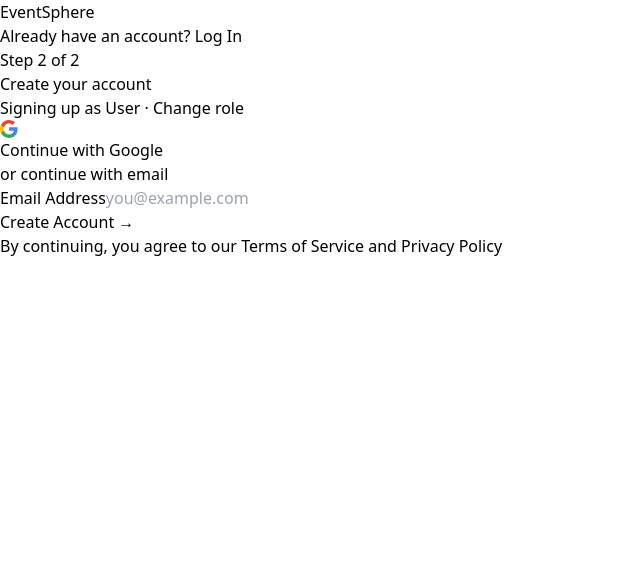
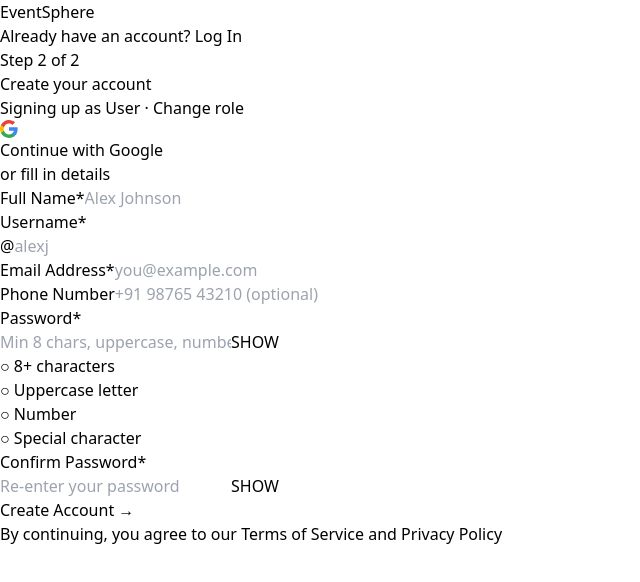
Before and after one commit to Aniruddha1110/EventNest, a React (Vite) app in the folder event-management/: page /signup in a window 1280 px wide. Shown: the top 582 px of the page, without its empty margins (0-640 px from the left). Built offline with nearby package versions, Linux system fonts and the light colour scheme.

Commit message:
Updated the Signup page and added necessary features

```diff
--- a/event-management/src/SignupPage.jsx
+++ b/event-management/src/SignupPage.jsx
@@ -2,95 +2,175 @@
 import { Link, useNavigate, useSearchParams } from "react-router-dom";
 
 const ROLE_LABELS = {
-  user: { label: "User", color: "text-[#a3e635]", badge: "bg-[#a3e635]/10 border-[#a3e635]/20 text-[#a3e635]" },
-  organiser: { label: "Organiser", color: "text-[#818cf8]", badge: "bg-[#818cf8]/10 border-[#818cf8]/20 text-[#818cf8]" },
-  admin: { label: "Admin", color: "text-[#34d399]", badge: "bg-[#34d399]/10 border-[#34d399]/20 text-[#34d399]" },
+  user:      { label: "User",      badge: "bg-[#a3e635]/10 border-[#a3e635]/20 text-[#a3e635]" },
+  organiser: { label: "Organiser", badge: "bg-[#818cf8]/10 border-[#818cf8]/20 text-[#818cf8]" },
+  admin:     { label: "Admin",     badge: "bg-[#34d399]/10 border-[#34d399]/20 text-[#34d399]" },
 };
 
+// ── Password strength checker ─────────────────────────────────────────────
+function getPasswordStrength(pw) {
+  if (!pw) return null;
+  let score = 0;
+  if (pw.length >= 8)                     score++;
+  if (pw.length >= 12)                    score++;
+  if (/[A-Z]/.test(pw))                   score++;
+  if (/[0-9]/.test(pw))                   score++;
+  if (/[^A-Za-z0-9]/.test(pw))           score++;
+
+  if (score <= 1) return { label: "Weak",   color: "bg-[#ef4444]", text: "text-[#ef4444]",   bars: 1 };
+  if (score <= 2) return { label: "Fair",   color: "bg-[#fb923c]", text: "text-[#fb923c]",   bars: 2 };
+  if (score <= 3) return { label: "Good",   color: "bg-[#fbbf24]", text: "text-[#fbbf24]",   bars: 3 };
+  if (score <= 4) return { label: "Strong", color: "bg-[#a3e635]", text: "text-[#a3e635]",   bars: 4 };
+  return            { label: "Very Strong", color: "bg-[#a3e635]", text: "text-[#a3e635]",   bars: 5 };
+}
+
+// ── Input component ───────────────────────────────────────────────────────
+function Field({ label, required, error, children }) {
+  return (
+    <div>
+      <label className="flex items-center gap-1 text-xs font-semibold text-[#5a5a62] uppercase tracking-wider mb-2">
+        {label}
+        {required && <span className="text-[#ef4444]">*</span>}
+      </label>
+      {children}
+      {error && <p className="text-xs text-[#ef4444] mt-1.5">{error}</p>}
+    </div>
+  );
+}
+
+// ─── MAIN COMPONENT ──────────────────────────────────────────────────────────
 export default function SignUpPage() {
   const [searchParams] = useSearchParams();
-  const role = searchParams.get("role") || "user";
+  const role     = searchParams.get("role") || "user";
   const roleInfo = ROLE_LABELS[role] || ROLE_LABELS.user;
+  const isOrganiser = role === "organiser";
 
-  const [email, setEmail] = useState("");
-  const [loading, setLoading] = useState(false);
-  const [error, setError] = useState("");
   const navigate = useNavigate();
 
-  const isValidEmail = (val) => /^[^\s@]+@[^\s@]+\.[^\s@]+$/.test(val);
+  const [form, setForm] = useState({
+    fullName: "",
+    username: "",
+    email:    "",
+    phone:    "",
+    password: "",
+    confirm:  "",
+  });
 
-  const handleEmailSignup = async () => {
-    if (!isValidEmail(email)) {
-      setError("Please enter a valid email address.");
-      return;
-    }
-    setError("");
+  const [errors, setErrors]       = useState({});
+  const [showPw, setShowPw]       = useState(false);
+  const [showConfirm, setShowConfirm] = useState(false);
+  const [loading, setLoading]     = useState(false);
+
+  const strength = getPasswordStrength(form.password);
+
+  const set = (field) => (e) => {
+    setForm((prev) => ({ ...prev, [field]: e.target.value }));
+    setErrors((prev) => ({ ...prev, [field]: "" }));
+  };
+
+  // ── Validation ────────────────────────────────────────────────────────
+  const validate = () => {
+    const e = {};
+
+    if (!form.fullName.trim())
+      e.fullName = "Full name is required.";
+
+    if (!form.username.trim())
+      e.username = "Username is required.";
+    else if (!/^[a-zA-Z0-9_]{3,20}$/.test(form.username))
+      e.username = "3–20 characters, letters, numbers and _ only.";
+
+    if (!form.email.trim())
+      e.email = "Email is required.";
+    else if (!/^[^\s@]+@[^\s@]+\.[^\s@]+$/.test(form.email))
+      e.email = "Enter a valid email address.";
+
+    if (isOrganiser && !form.phone.trim())
+      e.phone = "Phone number is mandatory for organisers.";
+    else if (form.phone && !/^\+?[0-9\s\-]{7,15}$/.test(form.phone))
+      e.phone = "Enter a valid phone number.";
+
+    if (!form.password)
+      e.password = "Password is required.";
+    else if (form.password.length < 8)
+      e.password = "Password must be at least 8 characters.";
+    else if (!/[A-Z]/.test(form.password))
+      e.password = "Must contain at least one uppercase letter.";
+    else if (!/[0-9]/.test(form.password))
+      e.password = "Must contain at least one number.";
+    else if (!/[^A-Za-z0-9]/.test(form.password))
+      e.password = "Must contain at least one special character (!@#$...).";
+
+    if (!form.confirm)
+      e.confirm = "Please confirm your password.";
+    else if (form.password !== form.confirm)
+      e.confirm = "Passwords do not match.";
+
+    return e;
+  };
+
+  // ── Submit ────────────────────────────────────────────────────────────
+  const handleSubmit = async () => {
+    const e = validate();
+    if (Object.keys(e).length > 0) { setErrors(e); return; }
+
     setLoading(true);
-
     // TODO: Call backend POST /api/auth/send-otp { email, role }
-    // Simulating API delay for now
     await new Promise((r) => setTimeout(r, 800));
     setLoading(false);
 
-    // Navigate to OTP verification page, carry email + role + mode
-    navigate(`/verify-otp?email=${encodeURIComponent(email)}&role=${role}&mode=signup`);
+    navigate(`/verify-otp?email=${encodeURIComponent(form.email)}&role=${role}&mode=signup`);
   };
 
   const handleGoogleSignup = () => {
-    // TODO: Redirect to Spring Boot Google OAuth endpoint
-    // window.location.href = `http://localhost:9090/oauth2/authorization/google?role=${role}`;
+    // TODO: window.location.href = `http://localhost:9090/oauth2/authorization/google?role=${role}`;
     alert("Google OAuth — connect Spring Boot backend first.");
   };
 
+  const inputClass = (field) =>
+    `w-full bg-[#0c0c0f] border rounded-xl px-4 py-3 text-sm text-white outline-none transition-colors placeholder:text-[#3a3a42] ${
+      errors[field] ? "border-[#ef4444]" : "border-[#1e1e22] focus:border-[#a3e635]"
+    }`;
+
+  // ─────────────────────────────────────────────────────────────────────
   return (
     <div className="min-h-screen bg-[#0c0c0f] text-white flex flex-col">
 
       {/* ── HEADER ──────────────────────────────────────────────────── */}
-      <header className="flex items-center justify-between px-12 h-16 border-b border-[#1e1e22]">
+      <header className="flex items-center justify-between px-12 h-16 border-b border-[#1e1e22] sticky top-0 z-50 bg-[#0c0c0f]/90 backdrop-blur-md">
         <Link to="/" className="font-bold text-xl tracking-tight text-white no-underline">
           Event<span className="text-[#a3e635]">Sphere</span>
         </Link>
         <p className="text-sm text-[#5a5a62]">
           Already have an account?{" "}
-          <Link to="/login" className="text-[#a3e635] font-semibold hover:underline">
-            Log In
-          </Link>
+          <Link to="/login" className="text-[#a3e635] font-semibold hover:underline">Log In</Link>
         </p>
       </header>
 
       {/* ── MAIN ────────────────────────────────────────────────────── */}
-      <main className="flex-1 flex items-center justify-center px-6 py-16">
-        <div className="w-full max-w-md">
+      <main className="flex-1 flex items-start justify-center px-6 py-12">
+        <div className="w-full max-w-lg">
 
-          {/* Step indicator */}
+          {/* Title */}
           <div className="text-center mb-8">
-            <p className="text-xs font-bold uppercase tracking-widest text-[#a3e635] mb-3">
-              Step 2 of 2
-            </p>
-            <h1 className="text-3xl font-extrabold text-white tracking-tight mb-2">
-              Create your account
-            </h1>
+            <p className="text-xs font-bold uppercase tracking-widest text-[#a3e635] mb-3">Step 2 of 2</p>
+            <h1 className="text-3xl font-extrabold text-white tracking-tight mb-2">Create your account</h1>
             <p className="text-[#5a5a62] text-sm">
               Signing up as{" "}
               <span className={`font-bold px-2 py-0.5 rounded-full border text-xs uppercase tracking-wider ${roleInfo.badge}`}>
                 {roleInfo.label}
               </span>
-              {" "}·{" "}
-              <Link to="/roleselect" className="text-[#a3e635] hover:underline text-xs">
-                Change role
-              </Link>
+              {" · "}
+              <Link to="/roleselect" className="text-[#a3e635] hover:underline text-xs">Change role</Link>
             </p>
           </div>
 
           {/* Card */}
           <div className="bg-[#111115] border border-[#1e1e22] rounded-2xl p-8">
 
-            {/* Google OAuth button */}
-            <button
-              onClick={handleGoogleSignup}
-              className="w-full flex items-center justify-center gap-3 bg-white text-[#1a1a1a] font-semibold text-sm py-3.5 rounded-xl hover:bg-gray-100 transition-all mb-6"
-            >
-              {/* Google G icon */}
+            {/* Google button */}
+            <button onClick={handleGoogleSignup}
+              className="w-full flex items-center justify-center gap-3 bg-white text-[#1a1a1a] font-semibold text-sm py-3.5 rounded-xl hover:bg-gray-100 transition-all mb-6">
               <svg width="18" height="18" viewBox="0 0 18 18">
                 <path fill="#4285F4" d="M17.64 9.2c0-.637-.057-1.251-.164-1.84H9v3.481h4.844c-.209 1.125-.843 2.078-1.796 2.717v2.258h2.908c1.702-1.567 2.684-3.874 2.684-6.615z"/>
                 <path fill="#34A853" d="M9 18c2.43 0 4.467-.806 5.956-2.184l-2.908-2.258c-.806.54-1.837.86-3.048.86-2.344 0-4.328-1.584-5.036-3.711H.957v2.332C2.438 15.983 5.482 18 9 18z"/>
@@ -103,53 +183,138 @@
             {/* Divider */}
             <div className="flex items-center gap-4 mb-6">
               <div className="flex-1 h-px bg-[#1e1e22]" />
-              <span className="text-xs text-[#3a3a42] font-semibold uppercase tracking-wider">or continue with email</span>
+              <span className="text-xs text-[#3a3a42] font-semibold uppercase tracking-wider">or fill in details</span>
               <div className="flex-1 h-px bg-[#1e1e22]" />
             </div>
 
-            {/* Email input */}
-            <div className="mb-4">
-              <label className="block text-xs font-semibold text-[#5a5a62] uppercase tracking-wider mb-2">
-                Email Address
-              </label>
-              <input
-                type="email"
-                placeholder="you@example.com"
-                value={email}
-                onChange={(e) => { setEmail(e.target.value); setError(""); }}
-                onKeyDown={(e) => e.key === "Enter" && handleEmailSignup()}
-                className="w-full bg-[#0c0c0f] border border-[#1e1e22] rounded-xl px-4 py-3.5 text-sm text-white outline-none focus:border-[#a3e635] transition-colors placeholder:text-[#3a3a42]"
-              />
-              {error && (
-                <p className="text-xs text-[#ef4444] mt-2">{error}</p>
-              )}
+            {/* Form fields */}
+            <div className="space-y-4">
+
+              {/* Full name + Username — side by side */}
+              <div className="grid grid-cols-2 gap-4">
+                <Field label="Full Name" required error={errors.fullName}>
+                  <input type="text" placeholder="Alex Johnson"
+                    value={form.fullName} onChange={set("fullName")}
+                    className={inputClass("fullName")} />
+                </Field>
+                <Field label="Username" required error={errors.username}>
+                  <div className="relative">
+                    <span className="absolute left-4 top-1/2 -translate-y-1/2 text-[#3a3a42] text-sm">@</span>
+                    <input type="text" placeholder="alexj"
+                      value={form.username} onChange={set("username")}
+                      className={`${inputClass("username")} pl-8`} />
+                  </div>
+                </Field>
+              </div>
+
+              {/* Email */}
+              <Field label="Email Address" required error={errors.email}>
+                <input type="email" placeholder="you@example.com"
+                  value={form.email} onChange={set("email")}
+                  className={inputClass("email")} />
+              </Field>
+
+              {/* Phone */}
+              <Field
+                label="Phone Number"
+                required={isOrganiser}
+                error={errors.phone}
+              >
+                <input type="tel" placeholder={isOrganiser ? "+91 98765 43210 (required)" : "+91 98765 43210 (optional)"}
+                  value={form.phone} onChange={set("phone")}
+                  className={inputClass("phone")} />
+                {isOrganiser && !errors.phone && (
+                  <p className="text-xs text-[#818cf8] mt-1">Required for organisers — attendees may contact you.</p>
+                )}
+              </Field>
+
+              {/* Password */}
+              <Field label="Password" required error={errors.password}>
+                <div className="relative">
+                  <input
+                    type={showPw ? "text" : "password"}
+                    placeholder="Min 8 chars, uppercase, number, symbol"
+                    value={form.password} onChange={set("password")}
+                    className={`${inputClass("password")} pr-12`} />
+                  <button type="button" onClick={() => setShowPw(!showPw)}
+                    className="absolute right-4 top-1/2 -translate-y-1/2 text-[#5a5a62] hover:text-white transition-colors text-xs font-bold">
+                    {showPw ? "HIDE" : "SHOW"}
+                  </button>
+                </div>
+
+                {/* Strength bars */}
+                {form.password && strength && (
+                  <div className="mt-2">
+                    <div className="flex gap-1 mb-1">
+                      {[1,2,3,4,5].map((n) => (
+                        <div key={n} className={`h-1 flex-1 rounded-full transition-all ${
+                          n <= strength.bars ? strength.color : "bg-[#1e1e22]"
+                        }`} />
+                      ))}
+                    </div>
+                    <p className={`text-xs font-semibold ${strength.text}`}>{strength.label}</p>
+                  </div>
+                )}
+
+                {/* Requirements hint */}
+                {!errors.password && (
+                  <div className="mt-2 grid grid-cols-2 gap-x-4 gap-y-0.5">
+                    {[
+                      { rule: form.password.length >= 8,            label: "8+ characters" },
+                      { rule: /[A-Z]/.test(form.password),          label: "Uppercase letter" },
+                      { rule: /[0-9]/.test(form.password),          label: "Number" },
+                      { rule: /[^A-Za-z0-9]/.test(form.password),   label: "Special character" },
+                    ].map(({ rule, label }) => (
+                      <p key={label} className={`text-xs flex items-center gap-1 ${rule ? "text-[#a3e635]" : "text-[#3a3a42]"}`}>
+                        <span>{rule ? "✓" : "○"}</span> {label}
+                      </p>
+                    ))}
+                  </div>
+                )}
+              </Field>
+
+              {/* Confirm password */}
+              <Field label="Confirm Password" required error={errors.confirm}>
+                <div className="relative">
+                  <input
+                    type={showConfirm ? "text" : "password"}
+                    placeholder="Re-enter your password"
+                    value={form.confirm} onChange={set("confirm")}
+                    className={`${inputClass("confirm")} pr-12`} />
+                  <button type="button" onClick={() => setShowConfirm(!showConfirm)}
+                    className="absolute right-4 top-1/2 -translate-y-1/2 text-[#5a5a62] hover:text-white transition-colors text-xs font-bold">
+                    {showConfirm ? "HIDE" : "SHOW"}
+                  </button>
+                </div>
+                {/* Match indicator */}
+                {form.confirm && form.password && !errors.confirm && (
+                  <p className={`text-xs mt-1 flex items-center gap-1 ${form.password === form.confirm ? "text-[#a3e635]" : "text-[#ef4444]"}`}>
+                    {form.password === form.confirm ? "✓ Passwords match" : "✕ Passwords do not match"}
+                  </p>
+                )}
+              </Field>
+
             </div>
 
-            {/* Submit button */}
-            <button
-              onClick={handleEmailSignup}
-              disabled={loading}
-              className="w-full bg-[#a3e635] text-[#0c0c0f] font-bold text-sm py-3.5 rounded-xl hover:bg-[#b8f056] transition-all disabled:opacity-60 disabled:cursor-not-allowed flex items-center justify-center gap-2"
-            >
+            {/* Submit */}
+            <button onClick={handleSubmit} disabled={loading}
+              className="w-full mt-6 bg-[#a3e635] text-[#0c0c0f] font-bold text-sm py-3.5 rounded-xl hover:bg-[#b8f056] transition-all disabled:opacity-60 disabled:cursor-not-allowed flex items-center justify-center gap-2">
               {loading ? (
                 <>
                   <span className="w-4 h-4 border-2 border-[#0c0c0f]/30 border-t-[#0c0c0f] rounded-full animate-spin" />
                   Sending OTP...
                 </>
-              ) : (
-                "Create Account →"
-              )}
+              ) : "Create Account →"}
             </button>
 
             {/* Terms */}
-            <p className="text-xs text-[#3a3a42] text-center mt-5 leading-relaxed">
+            <p className="text-xs text-[#3a3a42] text-center mt-4 leading-relaxed">
               By continuing, you agree to our{" "}
               <span className="text-[#a3e635] cursor-pointer hover:underline">Terms of Service</span>{" "}
               and{" "}
               <span className="text-[#a3e635] cursor-pointer hover:underline">Privacy Policy</span>
             </p>
           </div>
-
         </div>
       </main>
     </div>
```
